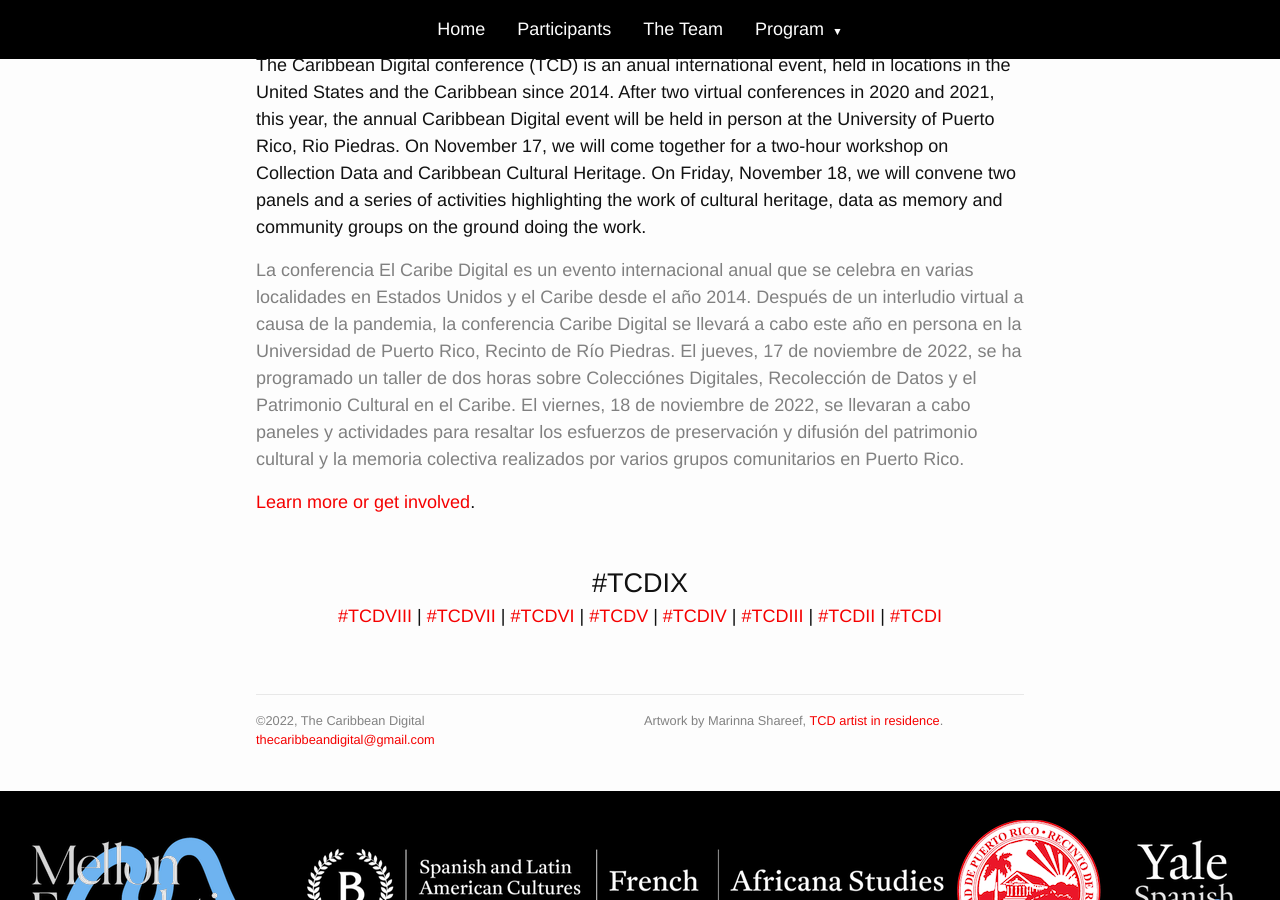
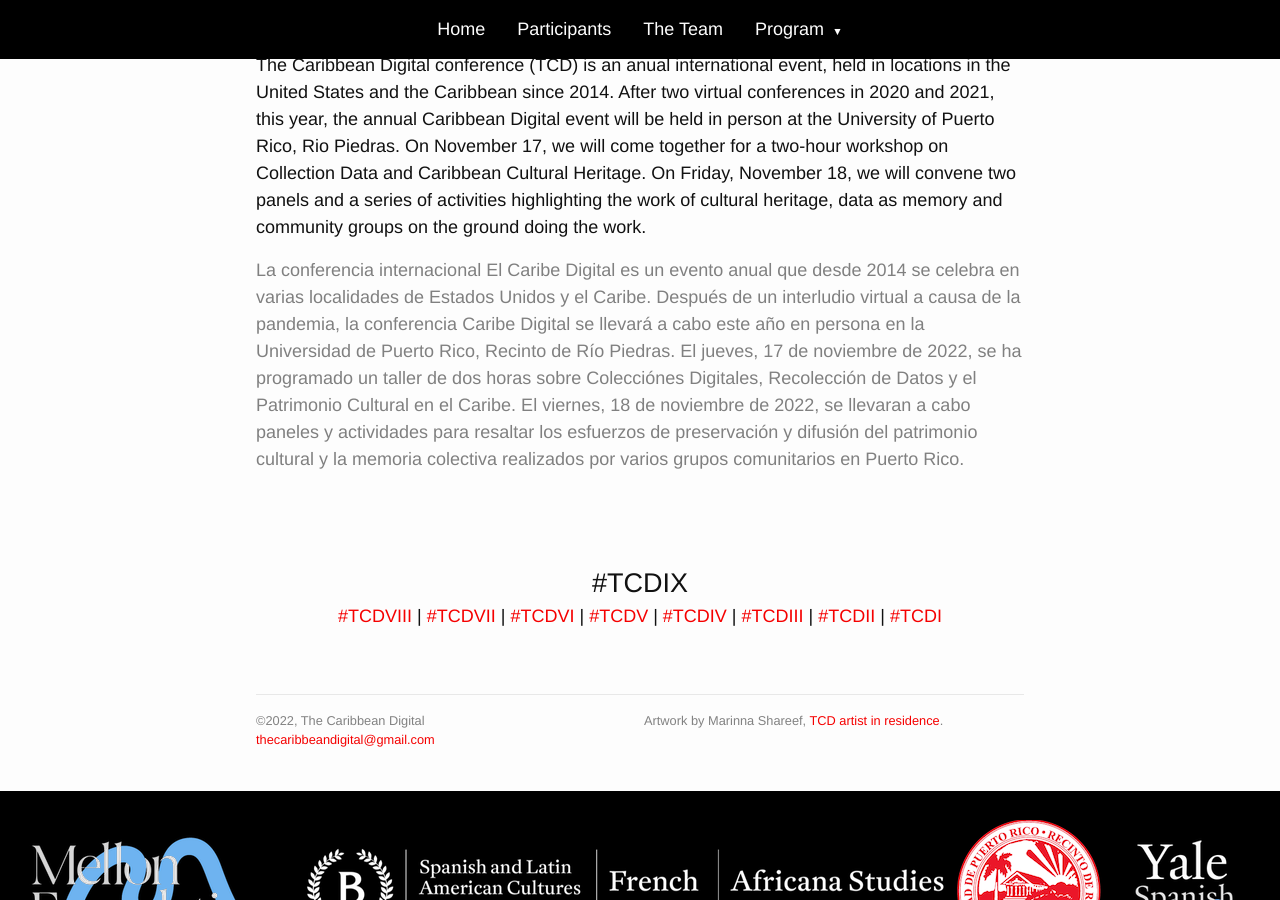
Before and after one commit to kliftonyale/tcd10, a Jekyll site: the page built from index.html, in a window 1280 px wide and 900 px high, scrolled down 867 px. Built offline with Jekyll 4.4.1, drawn with Linux system fonts in a browser that asks for light colours.

Commit message:
tweaks to homepage

```diff
--- a/index.html
+++ b/index.html
@@ -16,11 +16,9 @@ layout: default
   <p>
     The Caribbean Digital conference (TCD) is an anual international event, held in locations in the United States and the Caribbean since 2014. After two virtual conferences in 2020 and 2021, this year, the annual Caribbean Digital event will be held in person at the University of Puerto Rico, Rio Piedras. On November 17, we will come together for a two-hour workshop on Collection Data and Caribbean Cultural Heritage. On Friday, November 18, we will convene two panels and a series of activities highlighting the work of cultural heritage, data as memory and community groups on the ground doing the work.</p>
 
-    <p style="color: gray;">La conferencia El Caribe Digital es un evento internacional anual que se celebra en varias localidades en Estados Unidos y el Caribe desde el año 2014. Después de un interludio virtual a causa de la pandemia, la conferencia Caribe Digital se llevará a cabo este año en persona en la Universidad de Puerto Rico, Recinto de Río Piedras. El jueves, 17 de noviembre de 2022, se ha programado un taller de dos horas sobre Colecciónes Digitales, Recolección de Datos y el Patrimonio Cultural en el Caribe. El viernes, 18 de noviembre de 2022, se llevaran a cabo paneles y actividades para resaltar los esfuerzos de preservación y difusión del patrimonio cultural y la memoria colectiva realizados por varios grupos comunitarios en Puerto Rico. </p>
+    <p style="color: gray;">La conferencia internacional El Caribe Digital es un evento anual que desde 2014 se celebra en varias localidades de Estados Unidos y el Caribe. Después de un interludio virtual a causa de la pandemia, la conferencia Caribe Digital se llevará a cabo este año en persona en la Universidad de Puerto Rico, Recinto de Río Piedras. El jueves, 17 de noviembre de 2022, se ha programado un taller de dos horas sobre Colecciónes Digitales, Recolección de Datos y el Patrimonio Cultural en el Caribe. El viernes, 18 de noviembre de 2022, se llevaran a cabo paneles y actividades para resaltar los esfuerzos de preservación y difusión del patrimonio cultural y la memoria colectiva realizados por varios grupos comunitarios en Puerto Rico. </p>
 
-    <a href="{{site.baseurl}}/program/"
-      >Learn more or get involved</a
-    >.
+
     <br />
     <!-- <p class="aligncenter"><a href="https://www.eventbrite.com/e/the-caribbean-digital-tickets-205687425627" target="_blank"><button>Register Today</button></a></p> -->
 
```
